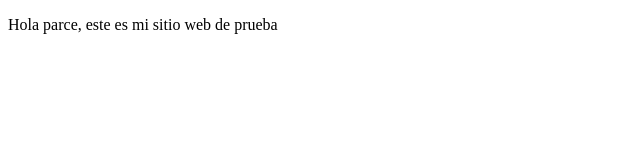
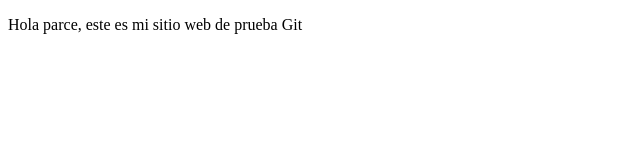
Before and after one commit to lexkode/Primer-Projecto-Lexkode, a plain HTML site: page index.html in a window 1280 px wide. Shown: the full height of the page, 0-640 px from the left. Drawn offline with Linux system fonts and the light colour scheme.

Commit message:
Second Commit - Git text added

```diff
--- a/index.html
+++ b/index.html
@@ -7,7 +7,7 @@
     <title>Document</title>
 </head>
 <body>
-    <p>Hola parce, este es mi sitio web de prueba
+    <p>Hola parce, este es mi sitio web de prueba Git
     </p>
 </body>
 </html>
```
